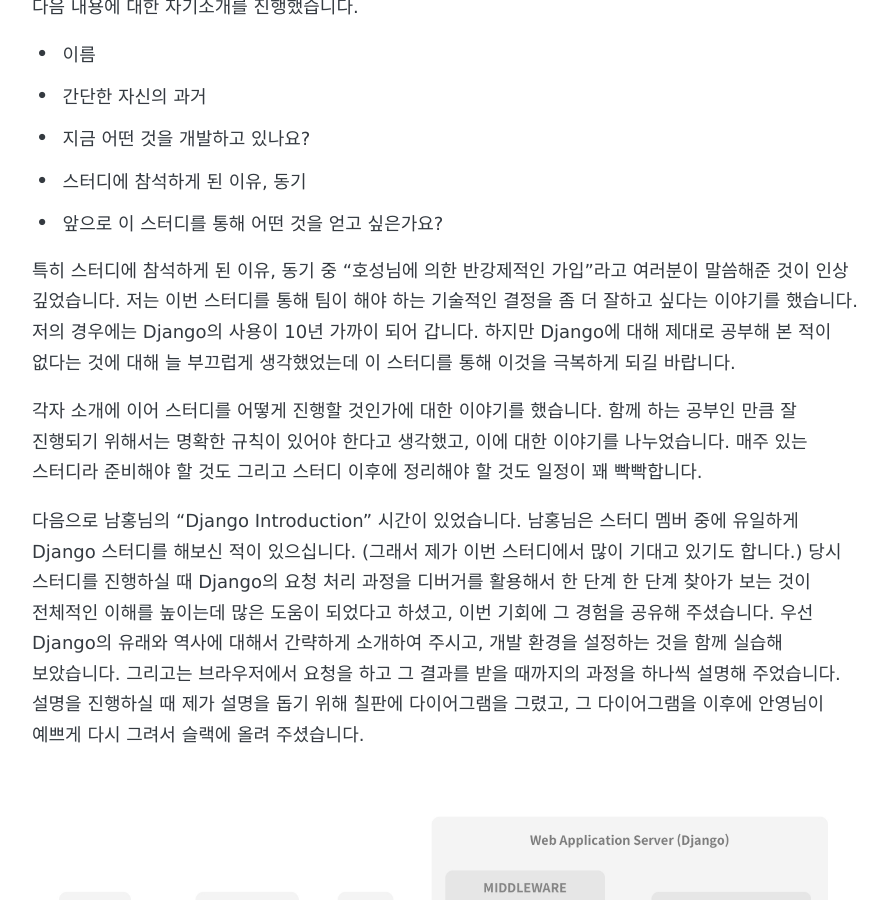
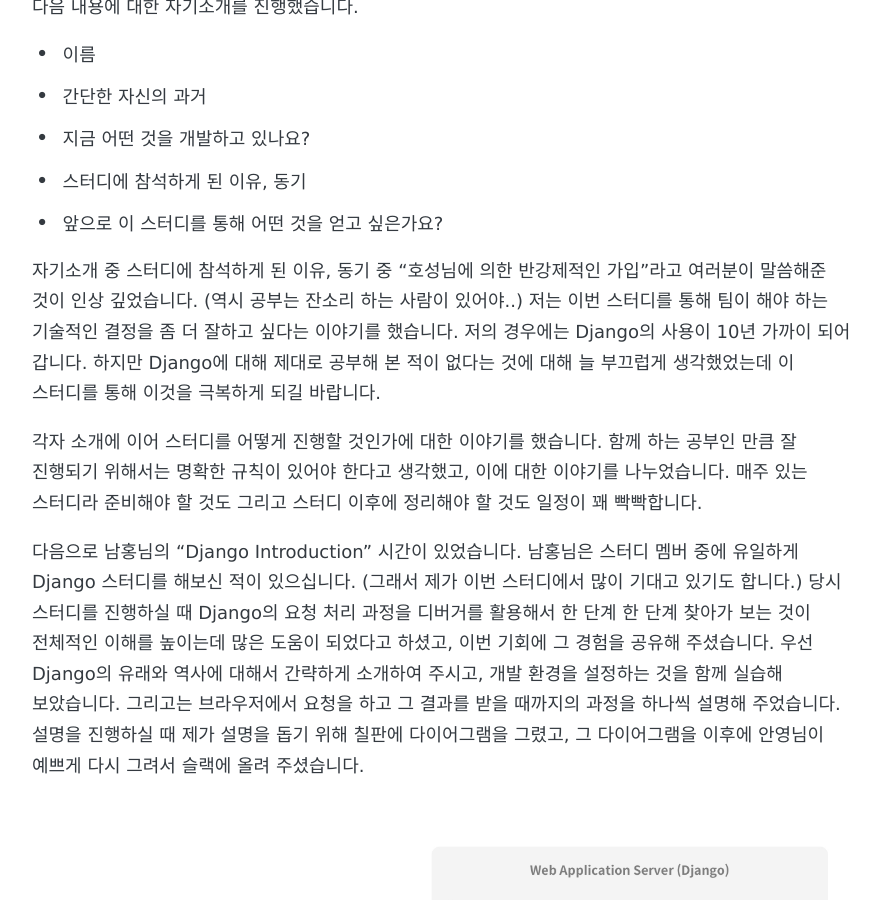
Before and after one commit to 8percent/8percent.github.io, a Jekyll site: the page built from _posts/2017-07-02-tsd1.md, in a window 1280 px wide and 900 px high, scrolled down 398 px. Shown: the whole window, without its empty margins (194-1081 px from the left). Built offline with Jekyll 4.4.1, drawn with Linux system fonts in a browser that asks for light colours; some web fonts are replaced.

Commit message:
문장 수정

```diff
--- a/_posts/2017-07-02-tsd1.md
+++ b/_posts/2017-07-02-tsd1.md
@@ -16,7 +16,8 @@
 * 스터디에 참석하게 된 이유, 동기
 * 앞으로 이 스터디를 통해 어떤 것을 얻고 싶은가요?
 
-특히 스터디에 참석하게 된 이유, 동기 중 "호성님에 의한 반강제적인 가입"라고 여러분이 말씀해준 것이 인상 깊었습니다. 저는 이번 스터디를 통해 팀이 해야 하는 기술적인 결정을  좀 더 잘하고 싶다는 이야기를 했습니다. 저의 경우에는 Django의 사용이 10년 가까이 되어 갑니다. 하지만 Django에 대해 제대로 공부해 본 적이 없다는 것에 대해 늘 부끄럽게 생각했었는데 이 스터디를 통해 이것을 극복하게 되길 바랍니다.
+자기소개 중 스터디에 참석하게 된 이유, 동기 중 "호성님에 의한 반강제적인 가입"라고 여러분이 말씀해준 것이 인상 깊었습니다. (역시 공부는 잔소리 하는 사람이 있어야..)
+저는 이번 스터디를 통해 팀이 해야 하는 기술적인 결정을  좀 더 잘하고 싶다는 이야기를 했습니다. 저의 경우에는 Django의 사용이 10년 가까이 되어 갑니다. 하지만 Django에 대해 제대로 공부해 본 적이 없다는 것에 대해 늘 부끄럽게 생각했었는데 이 스터디를 통해 이것을 극복하게 되길 바랍니다.
 
 각자 소개에 이어 스터디를 어떻게 진행할 것인가에 대한 이야기를 했습니다. 함께 하는 공부인 만큼 잘 진행되기 위해서는 명확한 규칙이 있어야 한다고 생각했고, 이에 대한 이야기를 나누었습니다. 매주 있는 스터디라 준비해야 할 것도 그리고 스터디 이후에 정리해야 할 것도 일정이 꽤 빡빡합니다.
 
```
